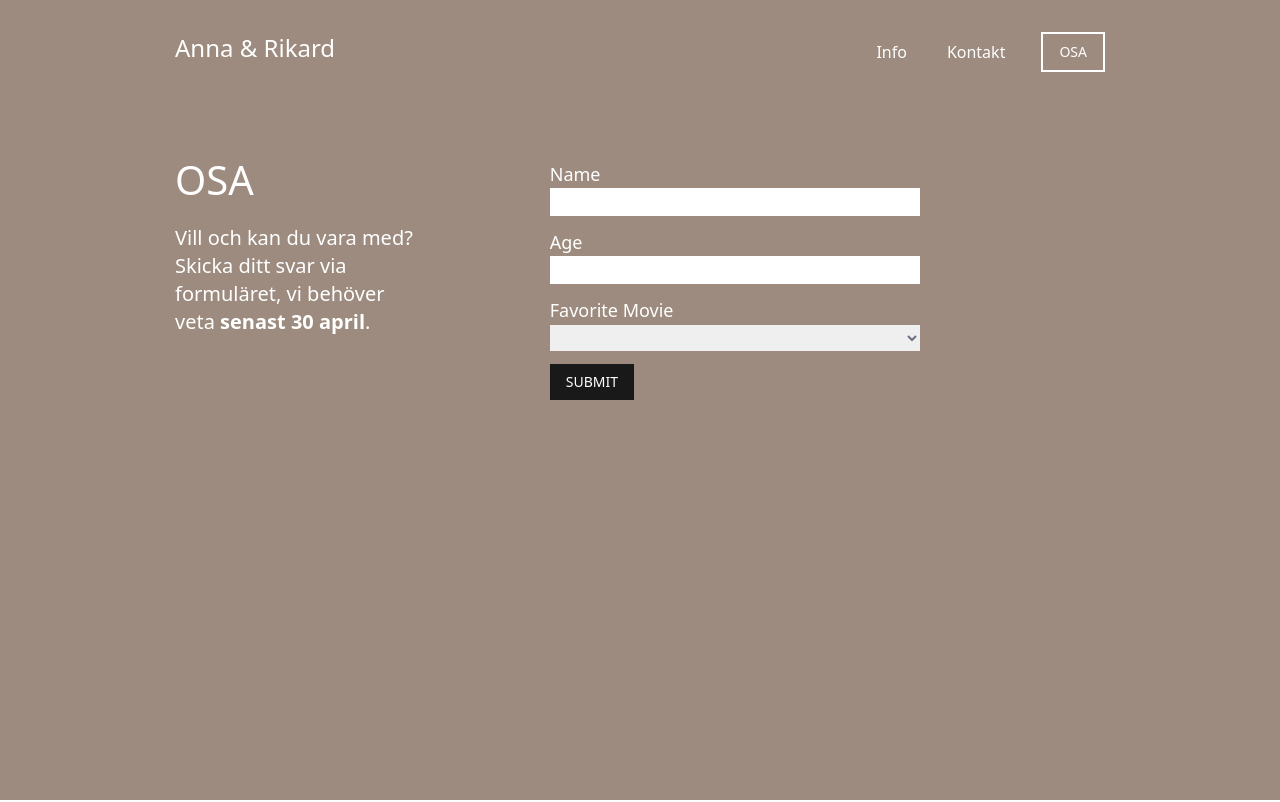
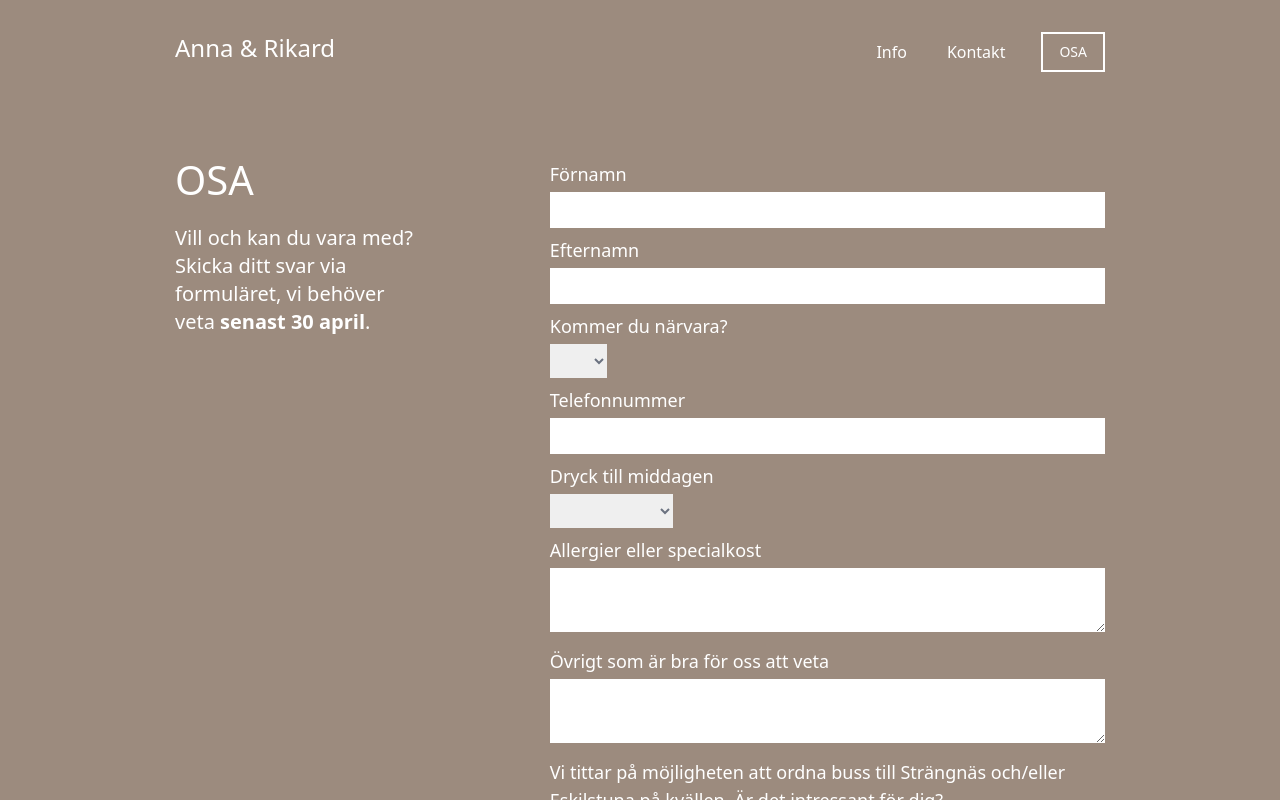
Before and after one commit to annarehnman/brollopssida, a Vue app: page /osa in a window 1280 px wide. Shown: the top 802 px of the page. Built offline with nearby package versions, Linux system fonts and the light colour scheme.

Commit message:
form validation

```diff
--- a/src/components/forms/OsaForm.vue
+++ b/src/components/forms/OsaForm.vue
@@ -1,30 +1,28 @@
 <template>
-  <form ref="form" @submit.prevent="sendEmail" class="space-y-9">
+  <form ref="form" @submit.prevent="checkForm" class="space-y-9">
     <div class="space-y-2">
       <div>
-        <label for="firstName">Förnamn *</label>
-        <input type="text" name="firstName" required class="w-full p-1 pl-2 mt-1 text-gray-500">
+        <label for="firstName">Förnamn</label>
+        <input v-model="firstName" type="text" name="firstName" class="w-full p-1 pl-2 mt-1 text-gray-500">
       </div>
       <div>
-        <label for="lastName">Efternamn *</label>
-        <input type="text" name="lastName" required class="w-full p-1 pl-2 mt-1 text-gray-500">
+        <label for="lastName">Efternamn</label>
+        <input v-model="lastName" type="text" name="lastName" class="w-full p-1 pl-2 mt-1 text-gray-500">
       </div>
       <div>
-        <label for="phone">Telefonnummer *</label>
-        <input type="tel" name="phone" required class="w-full p-1 pl-2 mt-1 text-gray-500">
-      </div>
-      <div>
-        <label for="osa">Kommer du/ni närvara? *</label><br>
-        <select name="osa" required class="text-gray-500 p-1 mt-1">
+        <label for="osa">Kommer du närvara?</label><br>
+        <select v-model="osa" name="osa" class="text-gray-500 p-1 mt-1">
           <option disabled selected value class="text-white"></option>
           <option value="Ja" class="w-full p-1 pl-2">Ja</option>
           <option value="Nej" class="w-full p-1 pl-2">Nej</option>
         </select>
       </div>
-    </div>
-    <div class="space-y-2">
       <div>
-        <label for="drink">Dryck till middagen *</label><br>
+        <label for="phone">Telefonnummer</label>
+        <input v-model="phone" type="number" name="phone" class="w-full p-1 pl-2 mt-1 text-gray-500">
+      </div>
+      <div>
+        <label for="drink">Dryck till middagen</label><br>
         <select name="drink" class="text-gray-500 p-1 mt-1">
           <option disabled selected value class="text-white"></option>
           <option value="Alkohol" class="w-full p-1 pl-2">Alkohol</option>
@@ -41,7 +39,7 @@
       </div>
       <div>
         <div>
-          <p>Vi tittar på möjligheten att ordna buss till Strängnäs och/eller Eskilstuna på kvällen. Är det intressant för dig? *</p>
+          <p>Vi tittar på möjligheten att ordna buss till Strängnäs och/eller Eskilstuna på kvällen. Är det intressant för dig?</p>
         </div>
         <select name="bus" class="text-gray-500 p-1 mt-1">
           <option disabled selected value class="text-white"></option>
@@ -51,9 +49,27 @@
         </select>
       </div>
     </div>
-    <div class="flex justify-center lg:justify-start">
+    <div v-if="!checking && !success" class="flex justify-center lg:justify-start">
       <input type="submit" value="SKICKA"
       class="w-full md:w-1/3 lg:w-min px-7 py-4 mt-3 bg-nearblack border-2 border-nearblack text-white hover:bg-darkbeige hover:border-white hover:text-white text-sm">
+   </div>
+
+   <div v-if="success" class="justify-center lg:justify-start space-y-5">
+    <div class="text-2xl">
+      <b>Tack för ditt svar!</b>
+    </div>
+      <button @click="newForm()"
+      class="d-block w-block px-7 py-4 bg-transparant border-2 hover:bg-white border-white text-white hover:text-nearblack text-sm">ANMÄL EN TILL</button><br>
+   </div>
+
+    <div v-if="errors.length" class="text-center lg:text-left">
+      <b>Tack, men det saknas info!</b>
+      <ul>
+        <li v-for="(error, i) in errors" :key="i">{{ error }}</li>
+      </ul>
+    </div>
+    <div v-if="success === false" class="text-center lg:text-left">
+      <b>Något gick fel, försök igen lite senare eller hör av dig till vår support (Anna).</b>
     </div>
   </form>
 </template>
@@ -64,14 +80,70 @@ import emailjs from '@emailjs/browser';
 
 export default {
   name: 'OsaForm',
+  data() {
+    return {
+      errors: [],
+      firstName: null,
+      lastName: null,
+      phone: null,
+      osa: null,
+      drink: null,
+      bus: null,
+      checking: false,
+      success: null
+    }
+  },
   methods: {
+    checkForm() {
+      this.checking = true
+      if (this.firstName && this.lastName && this.osa) {
+        if (this.osa === 'Nej') {
+          this.sendEmail()
+        }
+
+        if (this.osa === 'Ja' && this.drink && this.bus) {
+          console.log('ja-form ok')
+          return true; // send email
+        }
+      }
+      this.errors = [];
+
+      if (!this.firstName) {
+        this.errors.push('- förnamn')
+        this.checking = false
+      }
+      if (!this.lastName) {
+        this.errors.push('- efternamn')
+        this.checking = false
+      }
+      if (!this.osa) {
+        this.errors.push('- om du närvarar eller inte')
+        this.checking = false
+      }
+    },
     sendEmail() {
       emailjs.sendForm('service_wfc4zgm', 'osa_form', this.$refs.form, 'user_0szKUYK5TFQa7kyiB2f7x')
-        .then((result) => {
-            console.log('SUCCESS!', result.text);
-        }, (error) => {
-            console.log('FAILED...', error.text);
+        .then(() => {
+            this.resetForm()
+            this.success = true
+        }, () => {
+            this.success = false
         });
+    },
+    resetForm() {
+      this.firstName = '',
+      this.lastName = '',
+      this.phone = '',
+      this.osa = '',
+      this.drink = '',
+      this.allergies = '',
+      this.misc = '',
+      this.bus = '',
+      this.errors = [];
+    },
+    newForm() {
+      this.success = null
+      this.checking = false
     }
   }
 }
--- a/src/components/forms/TestForm.vue
+++ b/src/components/forms/TestForm.vue
@@ -1,10 +1,5 @@
 <template>
-  <form
-    id="app"
-    @submit="checkForm"
-    method="post"
-    class="space-y-3"
-  >
+  <form @submit="checkForm" method="post" class="space-y-3">
 
     <p v-if="errors.length">
       <b>Please correct the following error(s):</b>
@@ -15,35 +10,17 @@
 
     <p>
       <label for="name">Name</label><br>
-      <input
-        id="name"
-        v-model="name"
-        type="text"
-        name="name"
-        class="w-2/3 text-gray-500"
-      >
+      <input id="name" v-model="name" type="text" name="name" class="w-2/3 text-gray-500">
     </p>
 
     <p>
       <label for="age">Age</label><br>
-      <input
-        id="age"
-        v-model="age"
-        type="number"
-        name="age"
-        min="0"
-        class="w-2/3 text-gray-500"
-      >
+      <input id="age" v-model="age" type="number" name="age" min="0" class="w-2/3 text-gray-500">
     </p>
 
     <p>
       <label for="movie">Favorite Movie</label><br>
-      <select
-        id="movie"
-        v-model="movie"
-        name="movie"
-        class="w-2/3 text-gray-500"
-      >
+      <select id="movie" v-model="movie" name="movie" class="w-2/3 text-gray-500">
         <option>Star Wars</option>
         <option>Vanilla Sky</option>
         <option>Atomic Blonde</option>
@@ -51,11 +28,7 @@
     </p>
 
     <p>
-      <input
-        type="submit"
-        value="SUBMIT"
-        class="bg-nearblack border-none px-4 py-2 text-sm"
-      >
+      <input type="submit" value="SUBMIT" class="bg-nearblack border-none px-4 py-2 text-sm">
     </p>
 
   </form>
@@ -76,12 +49,11 @@ export default {
     }
   },
   methods: {
-
     checkForm: function (e) {
       if (this.name && this.age) {
         return true;
+
       }
-
       this.errors = [];
 
       if (!this.name) {
--- a/src/views/OSA.vue
+++ b/src/views/OSA.vue
@@ -8,8 +8,7 @@
         </div>
       </div>
       <div class="lg:w-3/4 mt-12 md:my-0 text-lg text-left">
-      <!-- <osa-form /> -->
-      <test-form />
+      <osa-form />
       </div>
     </div>
   </section>
@@ -17,11 +16,10 @@
 
 
 <script>
-// import OsaForm from '../components/forms/OsaForm.vue';
-import TestForm from '../components/forms/TestForm.vue';
+import OsaForm from '../components/forms/OsaForm.vue';
 
 export default {
-  components: { TestForm },
+  components: { OsaForm },
   name: 'OSA',
   computed: {
     navLight() {
```
